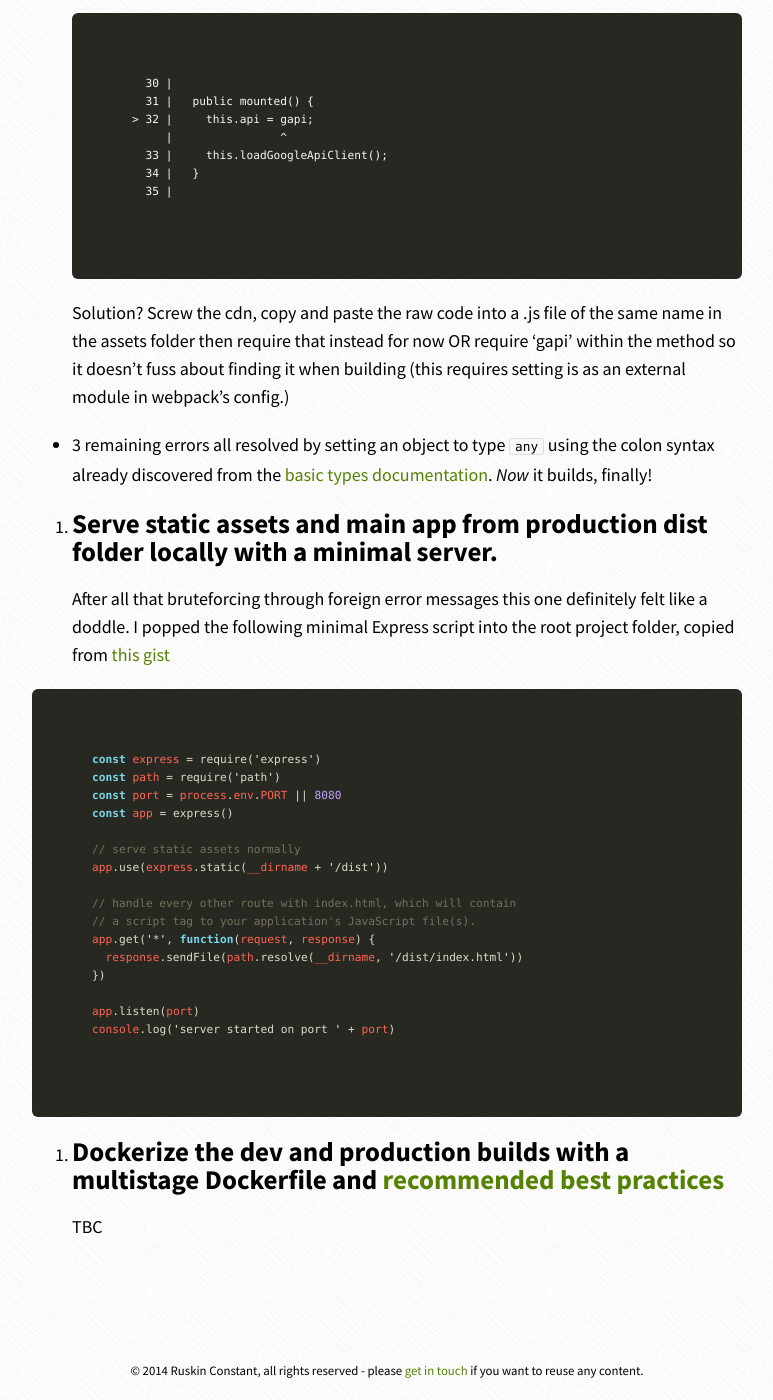
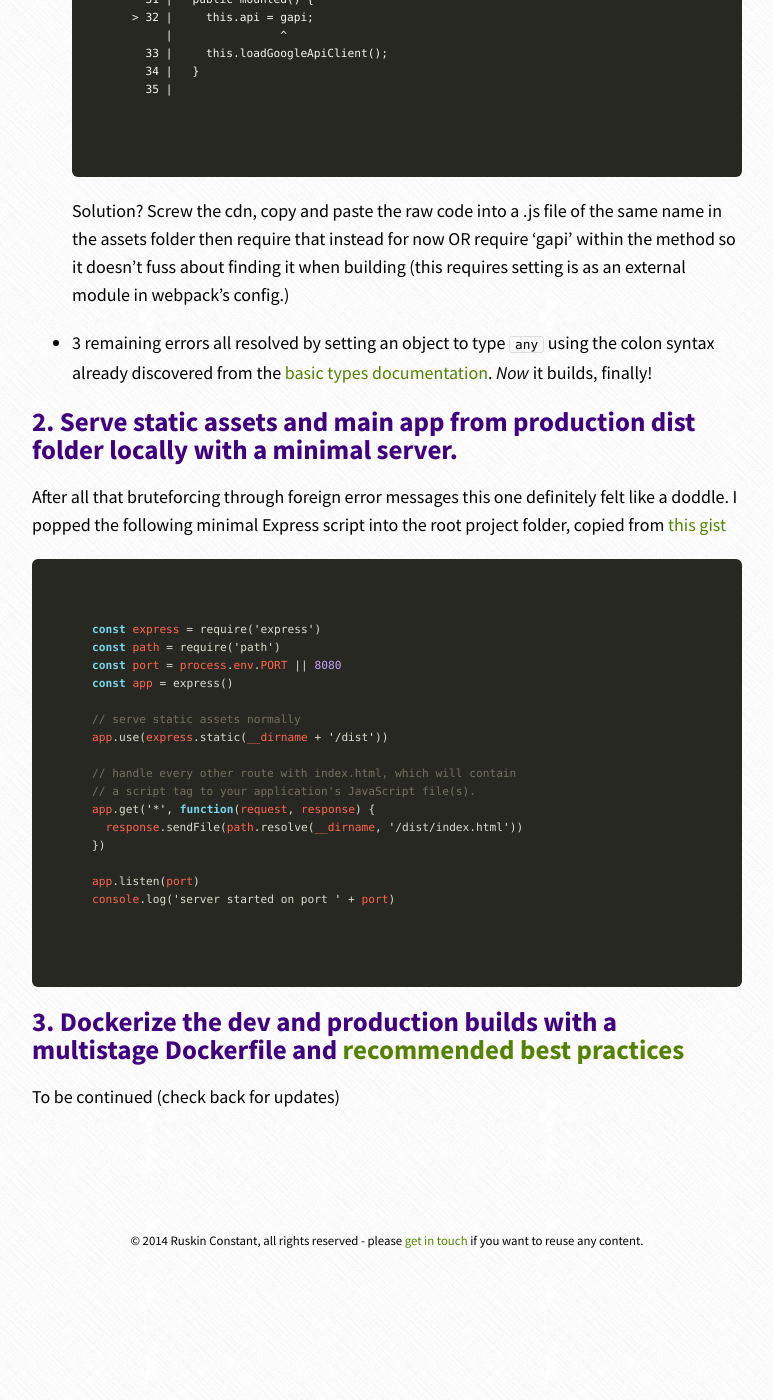
Before and after one commit to jonnyparris/jonnyparris.github.io, a Jekyll site: the page built from _posts/2018-09-11-HDD-vue-cli-3-deploys.markdown, in a window 1280 px wide and 1400 px high, scrolled down 2478 px. Shown: the whole window, without its empty margins (253-1026 px from the left). Built offline with Jekyll 4.4.1, drawn with Linux system fonts in a browser that asks for light colours; nearby versions of some CDN libraries; comment, search, counter and statistics services are not loaded; after the commit the page ends 3748 px from its top, so only the background shows below that; some of the changed text lies outside the part shown.

Commit message:
Update config and fix macdown formatting mismatch with GFM

````diff
--- a/_config.yml
+++ b/_config.yml
@@ -11,9 +11,15 @@
 title: ruskindex.html
 email: ruskin.constant@gmail.com
 
-
-redcarpet:
-  extensions: [strikethrough, tables]
+# Jekyll 3 now only supports Kramdown for Markdown
+kramdown:
+  # Use GitHub flavored markdown, including triple backtick fenced code blocks
+  input: GFM
+  # Jekyll 3 and GitHub Pages now only support rouge for syntax highlighting
+  syntax_highlighter: rouge
+  syntax_highlighter_opts:
+    # Use existing pygments syntax highlighting css
+    css_class: 'highlight'
 
 sass:
   sass_dir: public/css
--- a/_posts/2018-09-11-HDD-vue-cli-3-deploys.markdown
+++ b/_posts/2018-09-11-HDD-vue-cli-3-deploys.markdown
@@ -28,10 +25,8 @@
 
 Writing about my experience with each step (debugging + blogging = deblogging? 🤔) _as I'm developing_ hopefully helps someone out there apart from myself as they too google their way through some hype-driven-development.
 
--
 
-1. Build production version of app `ERROR  Failed to compile with 39 errors`
---
+## 1. Build production version of app `ERROR  Failed to compile with 39 errors`
 Tslint errors to be specific. I dealt with them as follows:
 
 * **`Parameter '_' implicitly has an 'any' type.`** - [a quick google](https://stackoverflow.com/questions/43064221/typescript-ts7006-parameter-xxx-implicitly-has-an-any-type) suggested that I could either go back through my hacked code and set explicit types OR I could make the tslinting less strict with `"strict": false` in my `tsconfig.json` file. I went with the latter...but it STILL did not prevent my `npm run build` from failing. Now I was down to 17 errors.
@@ -77,8 +72,7 @@
 
 
 
-2. Serve static assets and main app from production dist folder locally with a minimal server.
---
+## 2. Serve static assets and main app from production dist folder locally with a minimal server.
 After all that bruteforcing through foreign error messages this one definitely felt like a doddle.
 I popped the following minimal Express script into the root project folder, copied from [this gist](https://gist.github.com/ryanoglesby08/1e1f49d87ae8ab2cabf45623fc36a7fe)
 
@@ -101,6 +95,6 @@
 console.log('server started on port ' + port)
 ```
 
-3. Dockerize the dev and production builds with a multistage Dockerfile and [recommended best practices](https://nodesource.com/blog/containerizing-node-js-applications-with-docker)
---
-TBC
+## 3. Dockerize the dev and production builds with a multistage Dockerfile and [recommended best practices](https://nodesource.com/blog/containerizing-node-js-applications-with-docker)
+
+To be continued (check back for updates)
````
Also changed, not shown: other parts of _posts/2018-09-11-HDD-vue-cli-3-deploys.markdown (+1 -4 lines).
